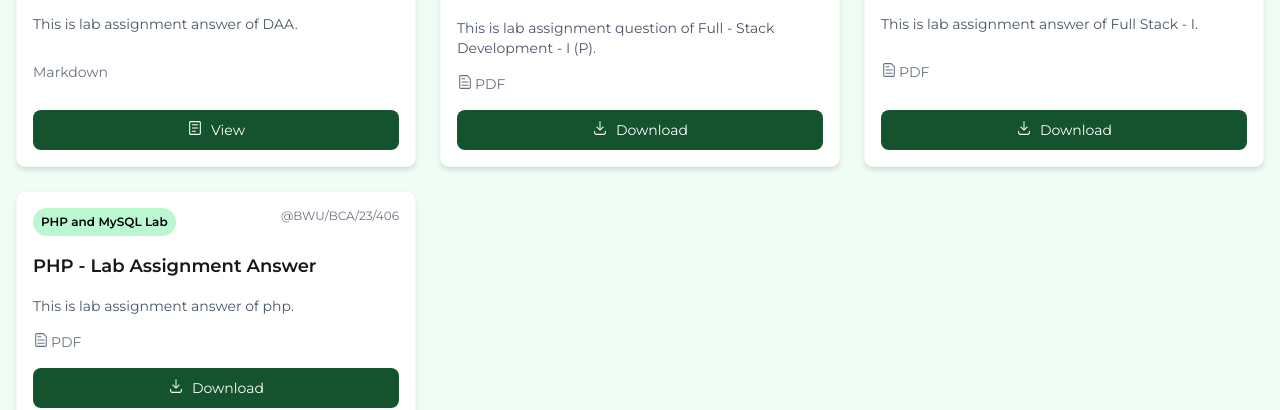
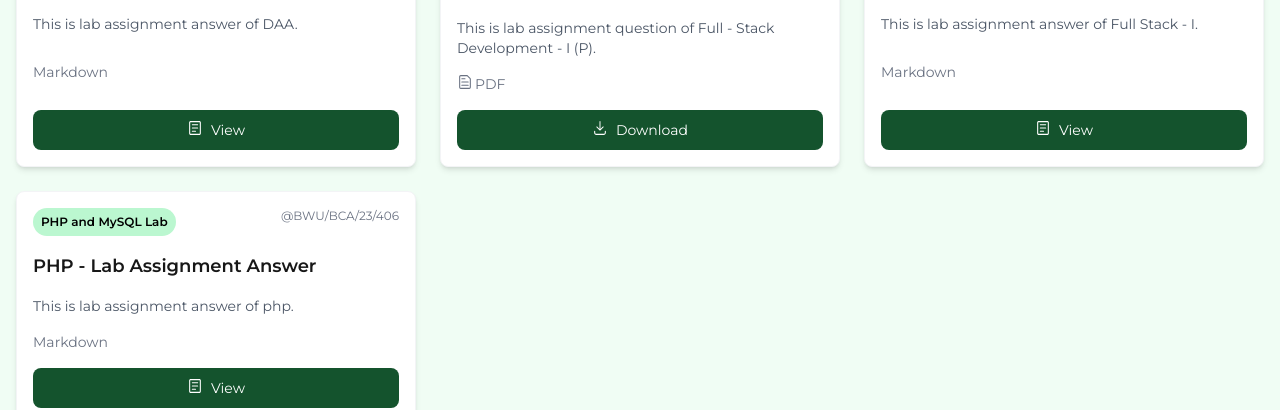
Before and after one commit to rahulcodepython/BWU-Notes, a Next.js app: page / in a window 1280 px wide. Shown: the part 935-1345 px from the top of the page. Built offline with nearby package versions, Linux system fonts and the light colour scheme.

Commit message:
Bug Fixed

```diff
--- a/src/app/page.tsx
+++ b/src/app/page.tsx
@@ -57,7 +57,7 @@ const notesData: Note[] = [
         subject: 'Full - Stack Development - I (P)',
         title: 'Full Stack - I - Lab Assignment Answer',
         description: 'This is lab assignment answer of Full Stack - I.',
-        format: 'PDF',
+        format: 'Markdown',
         author: '@BWU/BCA/23/406',
         link: 'full-stack-I-lab-assignment-answer'
     },
@@ -66,7 +66,7 @@ const notesData: Note[] = [
         subject: 'PHP and MySQL Lab',
         title: 'PHP - Lab Assignment Answer',
         description: 'This is lab assignment answer of php.',
-        format: 'PDF',
+        format: 'Markdown',
         author: '@BWU/BCA/23/406',
         link: 'php-lab-assignment-answer'
     },
```
